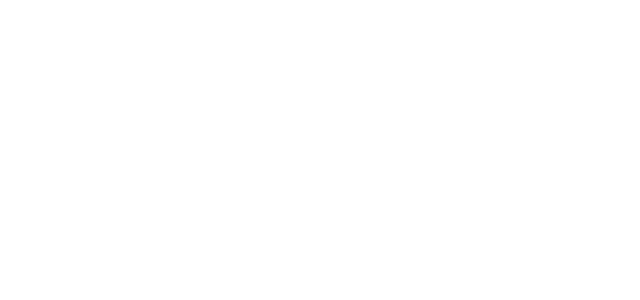
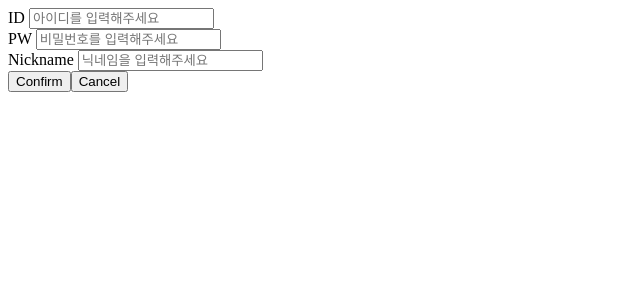
Before and after one commit to Son-Yeonseo/IBM_RedHat_react_mini, a React (Create React App) app: page /signIn in a window 1280 px wide. Shown: the top 300 px of the page, without its empty margins (0-640 px from the left). Built offline with nearby package versions, Linux system fonts and the light colour scheme.

Commit message:
create Signin.jsx, Login.jsx

```diff
--- a/src/components/LogIn.jsx
+++ b/src/components/LogIn.jsx
@@ -1,11 +1,53 @@
-import React from 'react';
+import React, { useState } from "react";
+import { useNavigate } from "react-router-dom";
 
 const Login = () => {
-    return (
-        <div>
+  const [login, setLogin] = useState({ userId: "", userPassword: "" });
+  const navigate = useNavigate();
 
-        </div>
+  const logInUser = (e) => {
+    e.preventDefault();
+    const users = JSON.parse(localStorage.getItem("users")) || [];
+    const loginUser = users.find(
+      (user) =>
+        user.userId === login.userId && user.userPassword === login.userPassword
     );
+
+    if (loginUser) {
+      alert(`환영합니다, ${loginUser.userNickname}님!`);
+      localStorage.setItem("loginUser", JSON.stringify(loginUser));
+      navigate("/Home");
+    } else {
+      alert("아이디 또는 비밀번호가 틀립니다.");
+    }
+  };
+
+  const userSignUp = () => {
+    navigate("/SignIn");
+  };
+
+  return (
+    <>
+      <form onSubmit={logInUser}>
+        ID{" "}
+        <input
+          type="text"
+          placeholder="아이디를 입력해주세요"
+          onChange={(e) => setLogin({...login, userId: e.target.value})}
+        />
+        <br />
+        PW{" "}
+        <input
+          type="password"
+          placeholder="비밀번호를 입력해주세요"
+          onChange={(e) => setLogin({...login, userPassword: e.target.value})}
+        />
+        <br />
+        <button type="submit">Log in</button>
+        <button type="button" onClick={userSignUp}>Join</button>
+      </form>
+    </>
+  );
 };
 
 export default Login;
--- a/src/components/SignIn.jsx
+++ b/src/components/SignIn.jsx
@@ -1,11 +1,50 @@
-import React from 'react';
+import React, { useState } from "react";
+import { useNavigate } from "react-router-dom";
 
 const SignIn = () => {
-    return (
-        <div>
+  const [userId, setUserId] = useState("");
+  const [userPassword, setUserPassword] = useState("");
+  const [userNickname, setUserNickname] = useState("");
+  const navigate = useNavigate();
 
-        </div>
-    );
+  const signInUser = (e) => {
+    e.preventDefault();
+    const newUser = { userId, userPassword, userNickname };
+    const users=JSON.parse(localStorage.getItem("users")) || [];
+    users.push(newUser);
+    localStorage.setItem("users", JSON.stringify(users));
+    navigate("/Login");
+  };
+
+  return (
+    <>
+      <form onSubmit={signInUser}>
+        ID{" "}
+        <input
+          type="text"
+          placeholder="아이디를 입력해주세요"
+          onChange={(e) => setUserId(e.target.value)}
+        />
+        <br />
+        PW{" "}
+        <input
+          type="password"
+          placeholder="비밀번호를 입력해주세요"
+          onChange={(e) => setUserPassword(e.target.value)}
+        />
+        <br />
+        Nickname{" "}
+        <input
+          type="text"
+          placeholder="닉네임을 입력해주세요"
+          onChange={(e) => setUserNickname(e.target.value)}
+        />
+        <br />
+        <button type="submit">Confirm</button>
+        <button type="reset">Cancel</button>
+      </form>
+    </>
+  );
 };
 
 export default SignIn;
```
